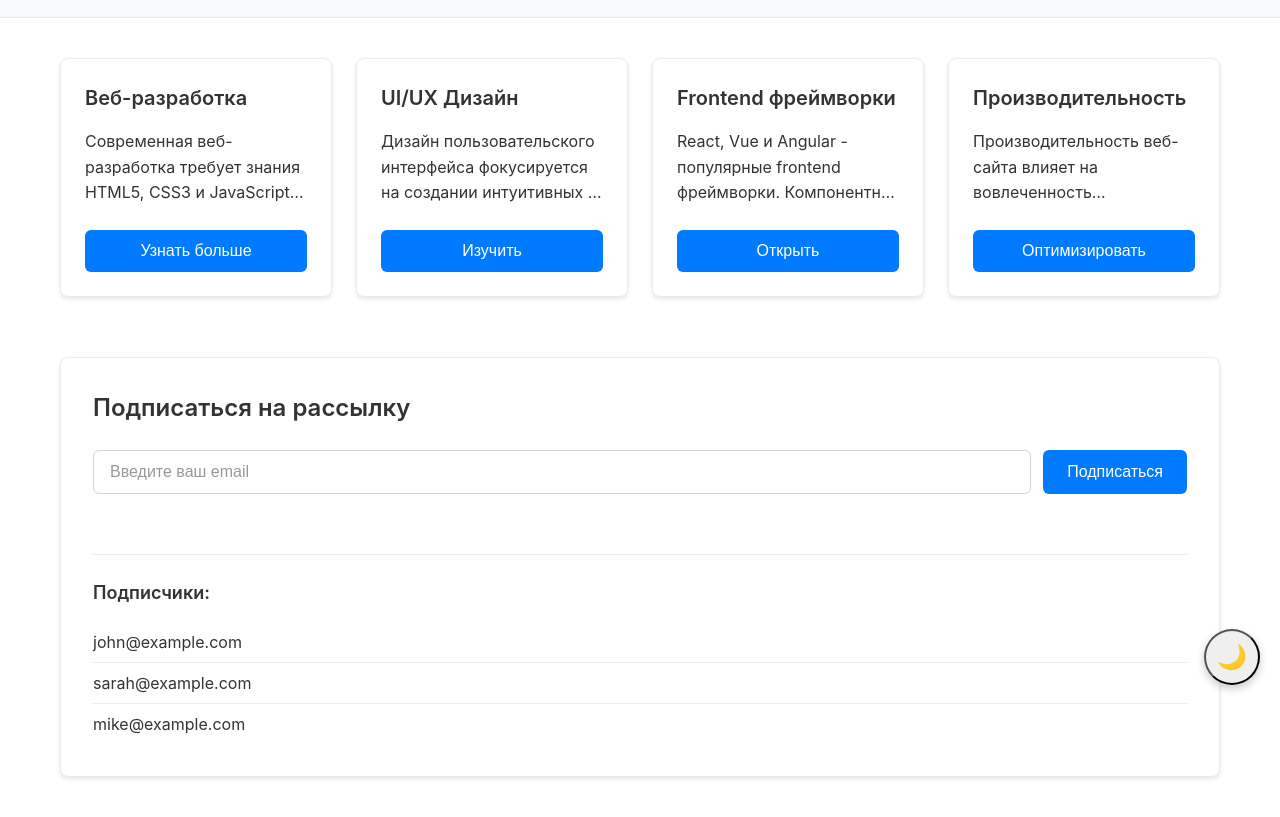
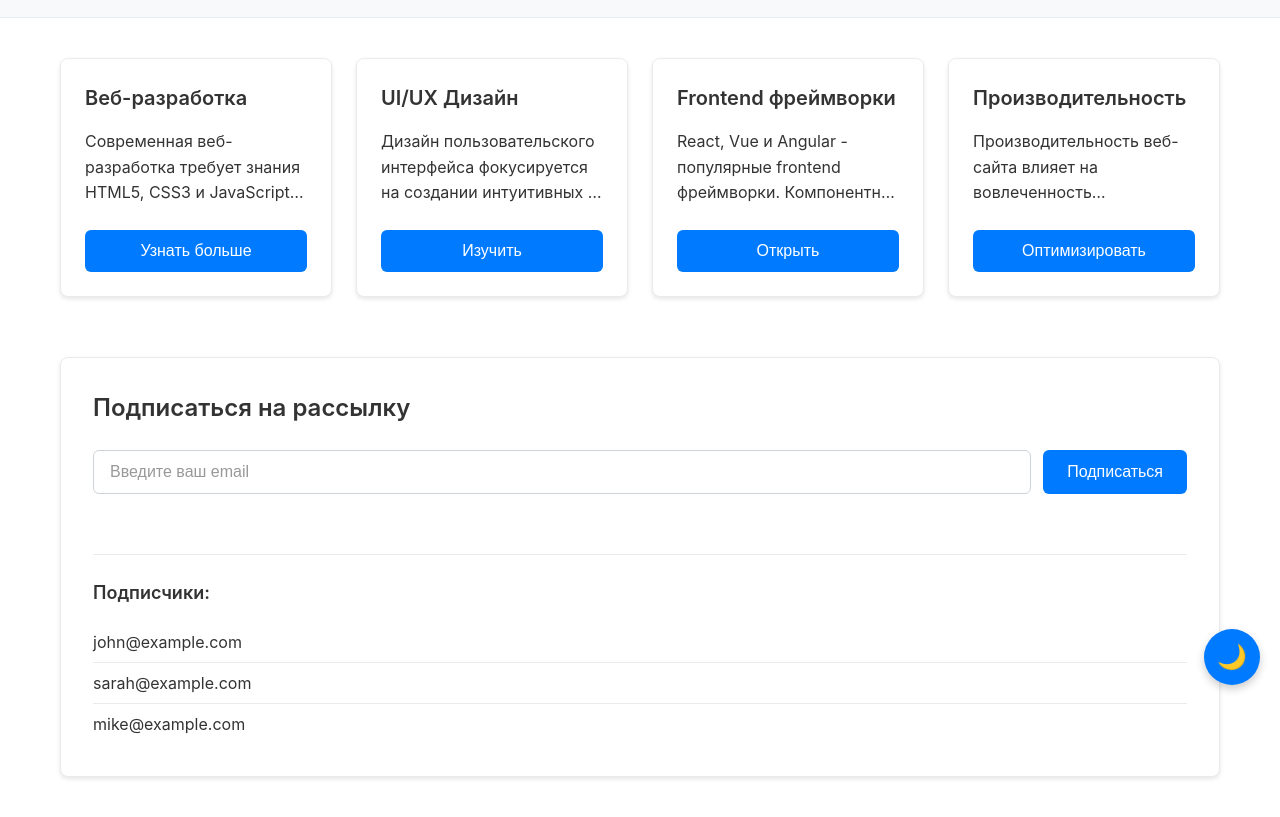
Before and after one commit to smenshikov/arlight-test, a website: page index.html in a window 1280 px wide. Shown: the part 95-912 px from the top of the page. Drawn offline with Linux system fonts and the light colour scheme.

Commit message:
Reset button styles for theme-toggle

```diff
--- a/styles.css
+++ b/styles.css
@@ -320,6 +320,10 @@ body {
 
 /* Theme toggle button */
 .theme-toggle {
+    background-color: var(--button-bg);
+    border: none;
+    font-weight: 500;
+    cursor: pointer;
     position: fixed;
     bottom: 20px;
     right: 20px;
```
